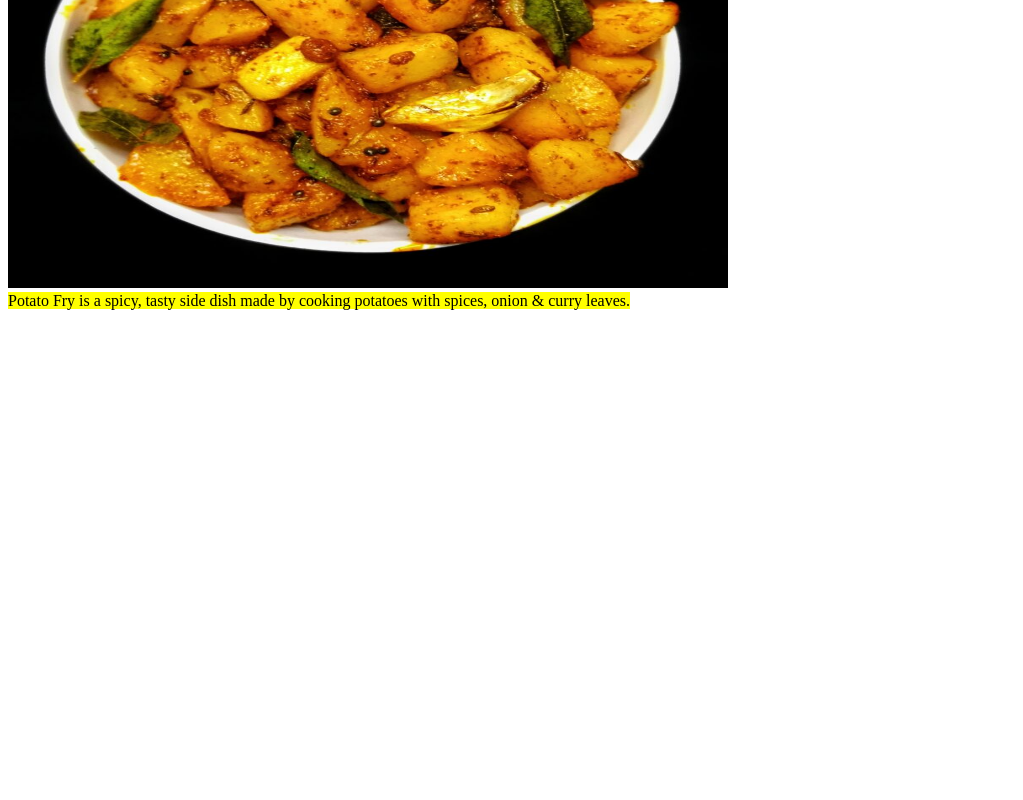
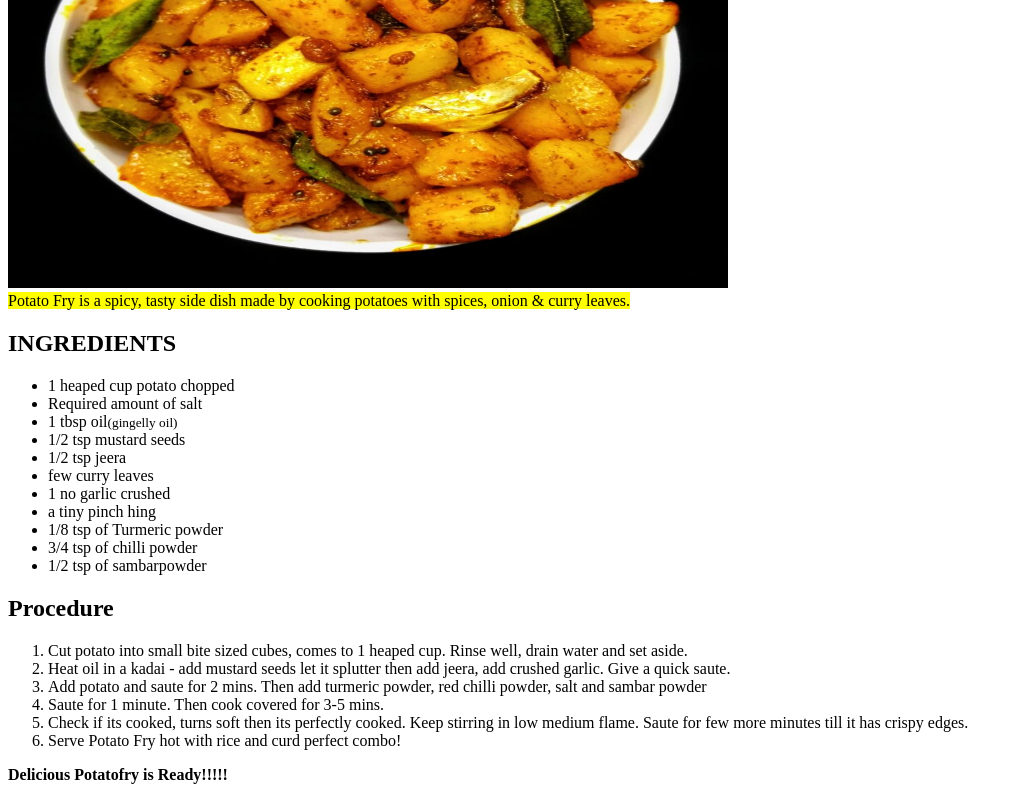
Before and after one commit to pdiveesh/odinrecipes, a plain HTML site: page recipes/potato.html in a window 1280 px wide. Shown: the part 312-1112 px from the top of the page, without its empty margins (0-1023 px from the left). Before the commit the page ends 800 px from the top, so only its background shows below. Drawn offline with Linux system fonts and the light colour scheme.

Commit message:
Add potato.html Add Ingredient and Procedure in potato.html

```diff
--- a/recipes/potato.html
+++ b/recipes/potato.html
@@ -7,5 +7,31 @@
         <h1>Potato Fry</h1>
         <img src="images/Potatofry.jpg" alt="Potato Fry image" height="520" width="720"><br>
         <mark>Potato Fry is a spicy, tasty side dish made by cooking potatoes with spices, onion & curry leaves.</mark>
+        <p>
+            <h2>INGREDIENTS</h2>
+            <ul>
+                <li>1 heaped cup potato chopped</li>
+                <li>Required amount of salt</li>
+                <li>1 tbsp oil<small>(gingelly oil)</small></li>
+<li>1/2 tsp mustard seeds</li>
+<li>1/2 tsp jeera</li>
+<li>few curry leaves</li>
+<li>1 no garlic crushed</li>
+<li>a tiny pinch hing</li>
+<li>1/8 tsp of Turmeric powder</li>
+<li>3/4 tsp of chilli powder</li>
+<li>1/2 tsp of sambarpowder</li></ul>
+        </p>
+        <p>
+            <h2>Procedure</h2>
+            <ol>
+                <li>Cut potato into small bite sized cubes, comes to 1 heaped cup. Rinse well, drain water and set aside.</li>
+            <li>Heat oil in a kadai - add mustard seeds let it splutter then add jeera, add crushed garlic. Give a quick saute.</li>
+        <li>Add potato and saute for 2 mins. Then add turmeric powder, red chilli powder, salt and sambar powder</li>
+    <li>Saute for 1 minute. Then cook covered for 3-5 mins.</li>
+<li>Check if its cooked, turns soft then its perfectly cooked. Keep stirring in low medium flame. Saute for few more minutes till it has crispy edges.</li>
+<li>Serve Potato Fry hot with rice and curd perfect combo!</li></ol>
+        </p>
+        <p><b>Delicious Potatofry is Ready!!!!!</b></p>
     </body>
 </html>
```
